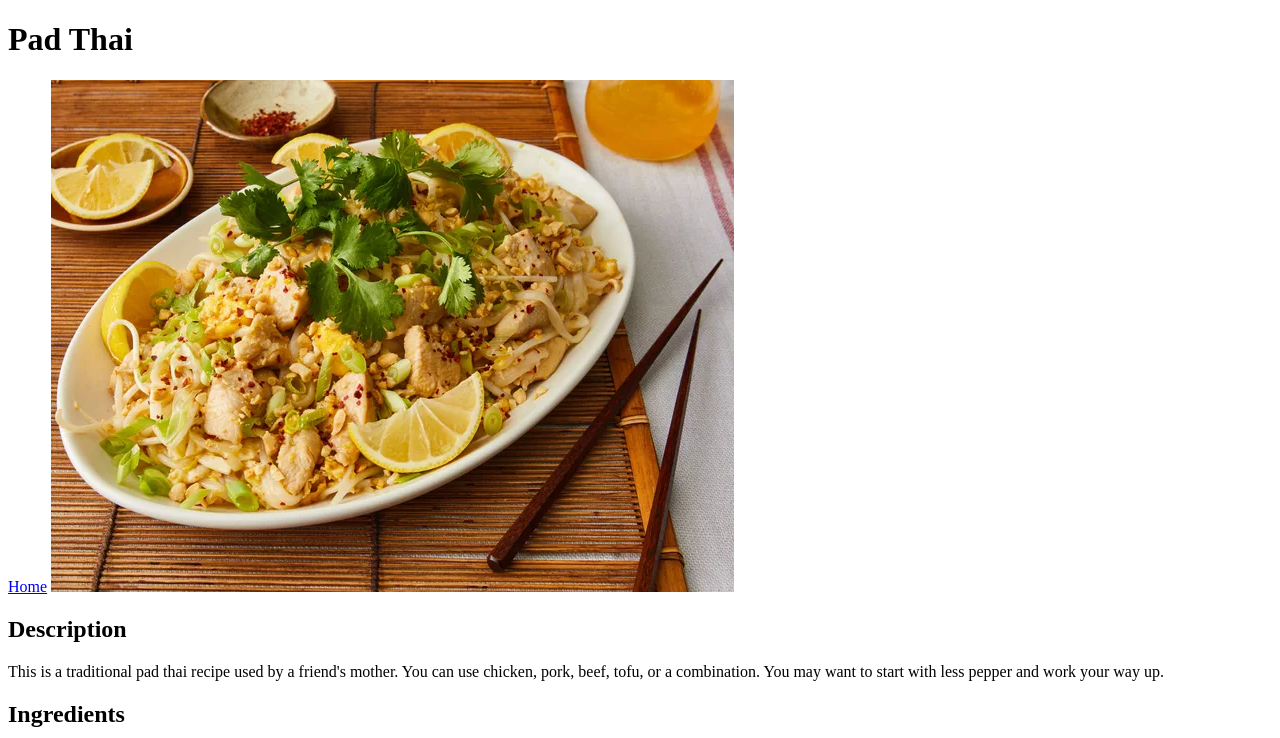
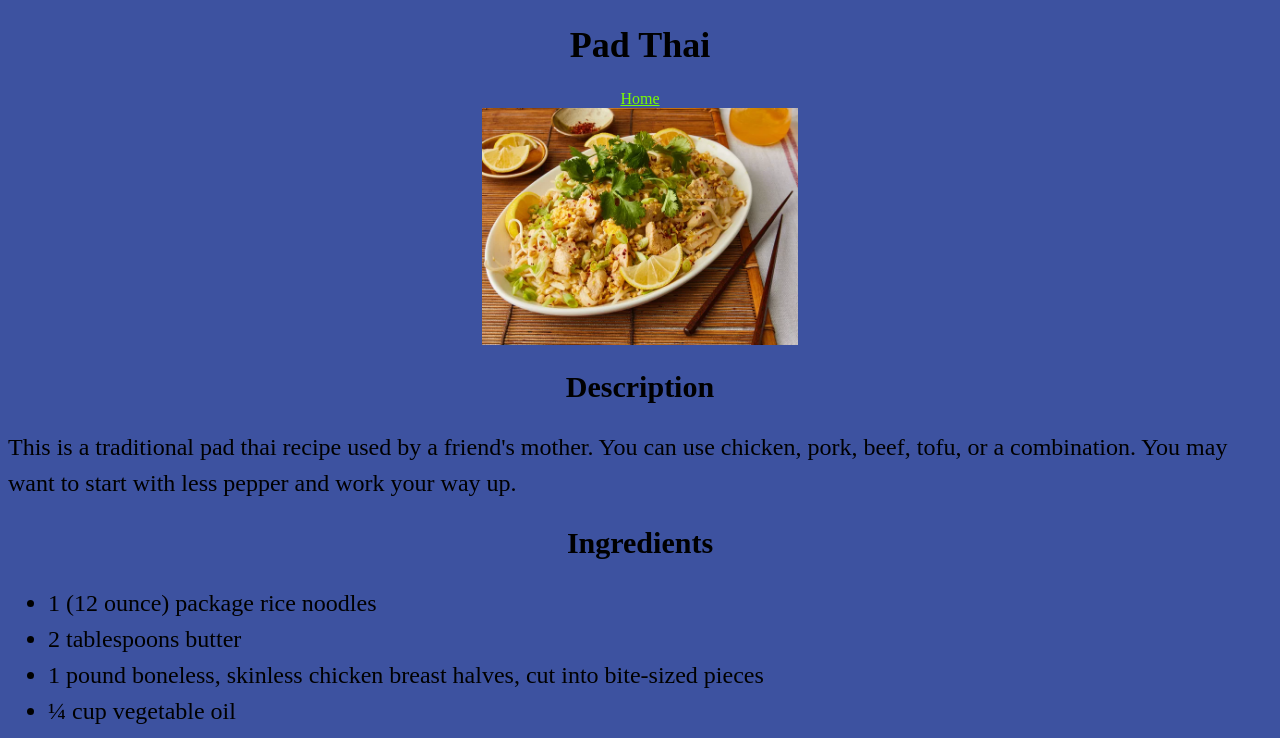
Before and after one commit to scottbaczewski/odin-recipes, a plain HTML site: page recipes/pad-thai.html in a window 1280 px wide. Shown: the top 738 px of the page. Drawn offline with Linux system fonts and the light colour scheme.

Commit message:
Create css to style home page and recipes

```diff
--- a/recipes/pad-thai.html
+++ b/recipes/pad-thai.html
@@ -3,6 +3,7 @@
 <head>
     <meta charset="UTF-8">
     <meta name="viewport" content="width=device-width, initial-scale=1.0">
+    <link rel="stylesheet" href="../styles.css">
     <title>pad-thai</title>
 </head>
 <body>
--- /dev/null
+++ b/styles.css
@@ -0,0 +1,36 @@
+* {
+    background-color: #3D52A0;
+    font-family: 'Times New Roman', Times, serif;
+}
+
+h1 {
+    text-align: center;
+    font-size: 36px;
+}
+
+h2 {
+    text-align: center;
+    font-size: 30px;
+}
+
+p, li {
+    line-height: 1.5;
+    font-size: 24px;
+}
+
+img {
+    display: block;
+    margin-left: auto;
+    margin-right: auto;
+    width: 25%;
+}
+
+a {
+    display: block;
+    text-align: center;
+    color: lawngreen;
+}
+
+.home {
+    list-style-type: none;
+}
```
Also changed, not shown: index.html (+4 -3 lines), recipes/butternut-squash-tacos.html (+1 -0 lines), recipes/ginger-chicken-meatballs.html (+1 -0 lines).
